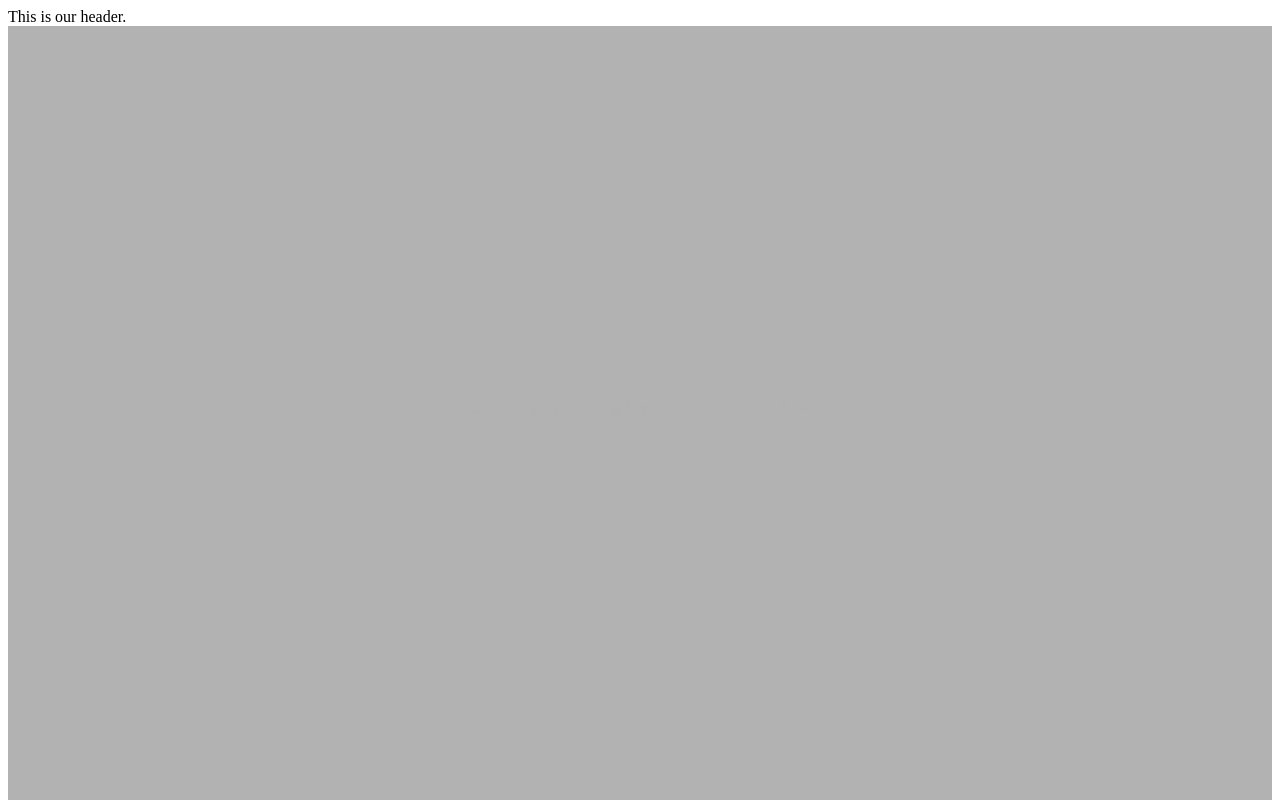
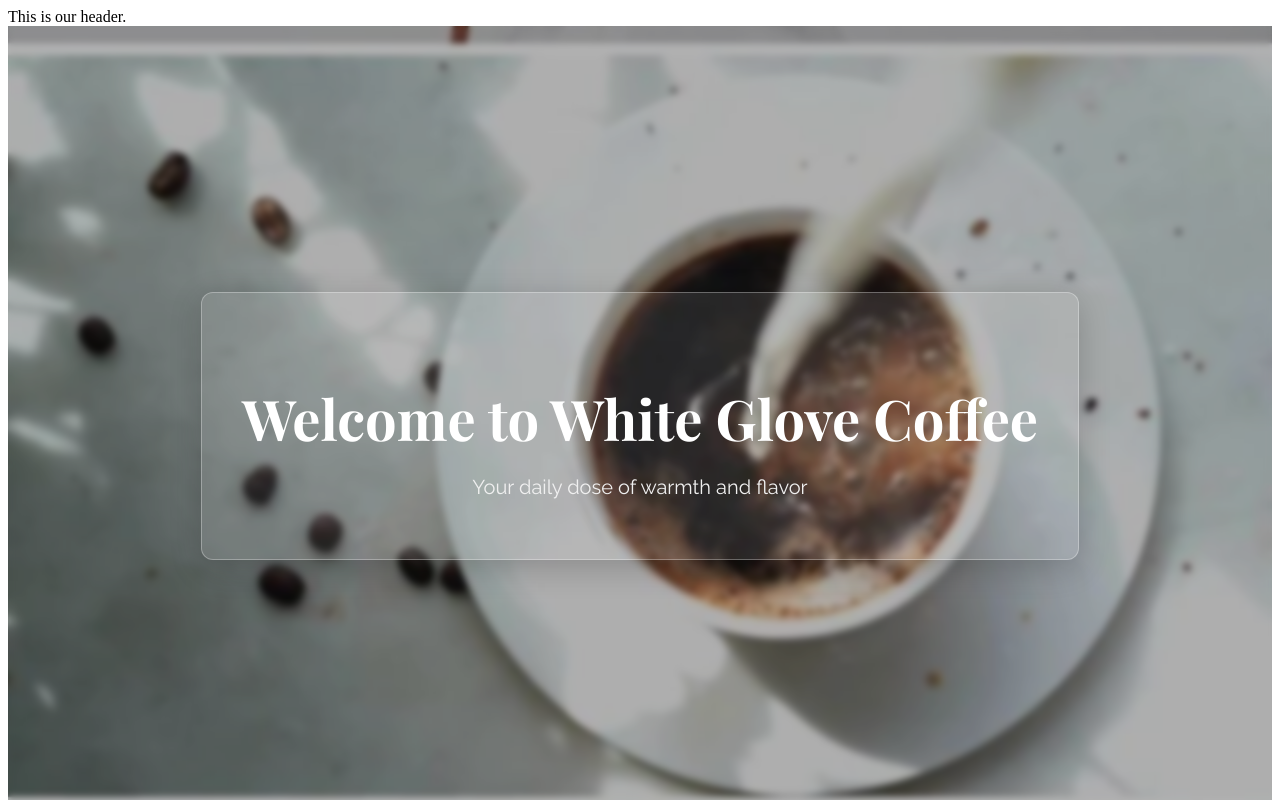
Before and after one commit to Aria369sg/WhiteGlove_Coffee, a plain HTML site: page index.html in a window 1280 px wide. Shown: the top 800 px of the page. Drawn offline with nearby package versions, Linux system fonts and the light colour scheme.

Commit message:
Cambios de hero

```diff
--- a/styles.css
+++ b/styles.css
@@ -2,7 +2,7 @@
 @import url('https://fonts.googleapis.com/css2?family=Playfair+Display:wght@700&family=Raleway:wght@400&display=swap');
 
 .hero {
-  background-image: url('aesthetic_coffee.jpg');
+  background-image: url('Images/aesthetic_coffee2.jpeg');
   background-size: cover;
   background-position: center;
   height: 100vh;
@@ -24,3 +24,25 @@
   background-color: rgba(0, 0, 0, 0.3);
   z-index: 1;
 }
+
+.hero-content {
+  position: relative;
+  z-index: 2;
+  background-color: rgba(255, 255, 255, 0.1);
+  padding: 2.5rem;
+  border-radius: 12px;
+  border: 1px solid rgba(255, 255, 255, 0.3);
+  box-shadow: 0 8px 32px rgba(0, 0, 0, 0.2);
+}
+
+.hero h1 {
+  font-size: 3.5rem;
+  font-family: 'Playfair Display', serif;
+  margin-bottom: 1rem;
+  color: #fff;
+}
+
+.hero p {
+  font-size: 1.25rem;
+  color: #f0f0f0;
+  letter-spacing: 0.5px;
```
Also changed, not shown: Images/aesthetic_coffee2.jpeg (added).
